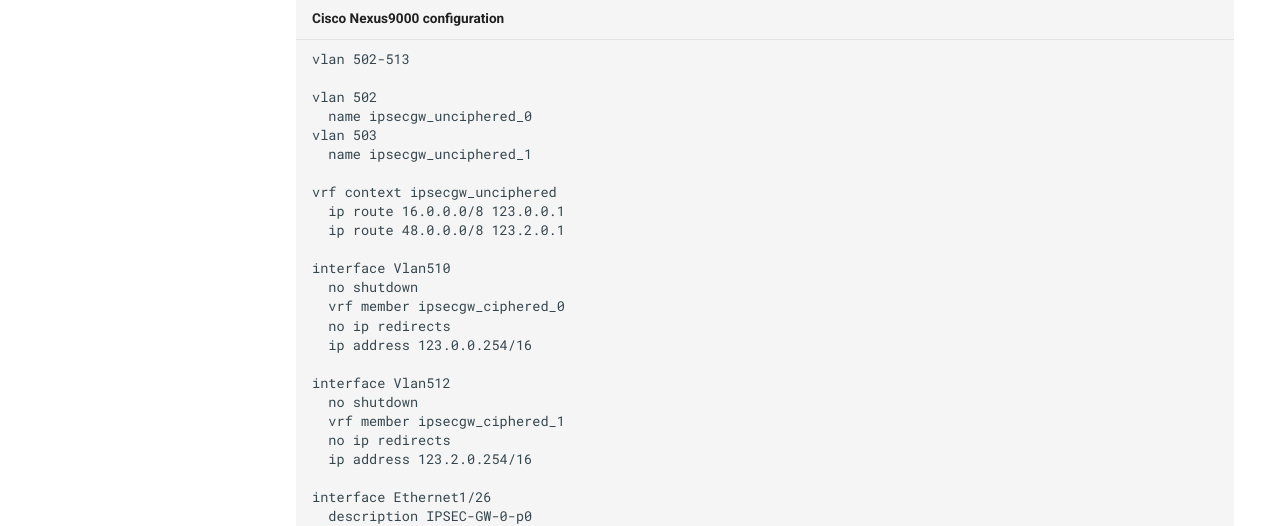
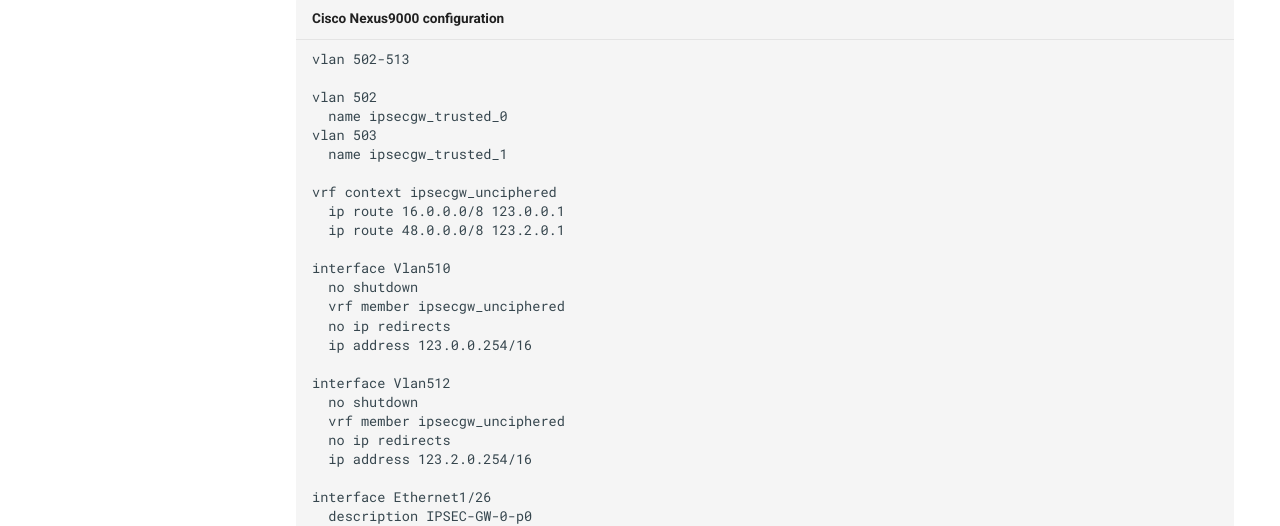
Before and after one commit to acassen/fastswan, an MkDocs documentation site: the page built from doc/docs/IPsecGW-Sample/Routed-Network.md, in a window 1280 px wide and 1400 px high, scrolled down 3263 px. Shown: the part 548-1074 px from the top of the window. Built offline with MkDocs 1.6.1 and Material for MkDocs 9.7.7, drawn with Linux system fonts in a browser that asks for light colours; plug-ins that fetch from the network failed and are left out; comment, search, counter and statistics services are not loaded; some of the changed text lies outside the part shown.

```diff
--- a/doc/docs/IPsecGW-Sample/Routed-Network.md
+++ b/doc/docs/IPsecGW-Sample/Routed-Network.md
@@ -208,9 +208,9 @@ routing :
 vlan 502-513
 
 vlan 502
-  name ipsecgw_unciphered_0
+  name ipsecgw_trusted_0
 vlan 503
-  name ipsecgw_unciphered_1
+  name ipsecgw_trusted_1
 
 vrf context ipsecgw_unciphered
   ip route 16.0.0.0/8 123.0.0.1
@@ -218,13 +218,13 @@ vrf context ipsecgw_unciphered
 
 interface Vlan510
   no shutdown
-  vrf member ipsecgw_ciphered_0
+  vrf member ipsecgw_unciphered
   no ip redirects
   ip address 123.0.0.254/16
 
 interface Vlan512
   no shutdown
-  vrf member ipsecgw_ciphered_1
+  vrf member ipsecgw_unciphered
   no ip redirects
   ip address 123.2.0.254/16
 
```
Also changed, not shown: doc/docs/Getting-Started/index.md (+2 -0 lines).
